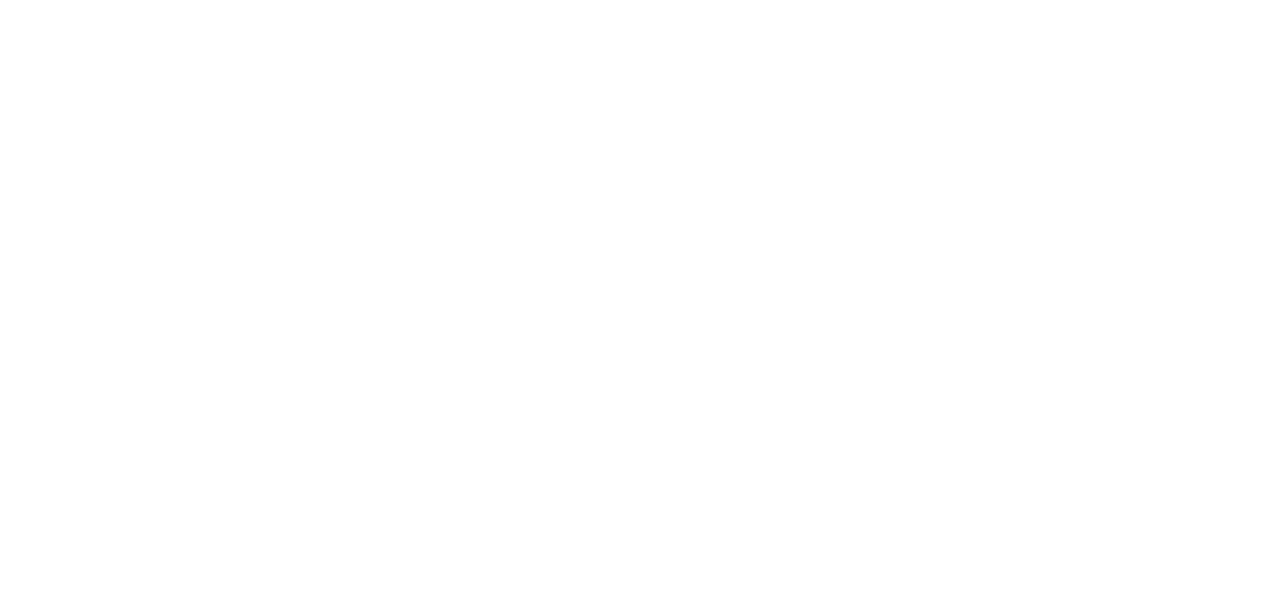
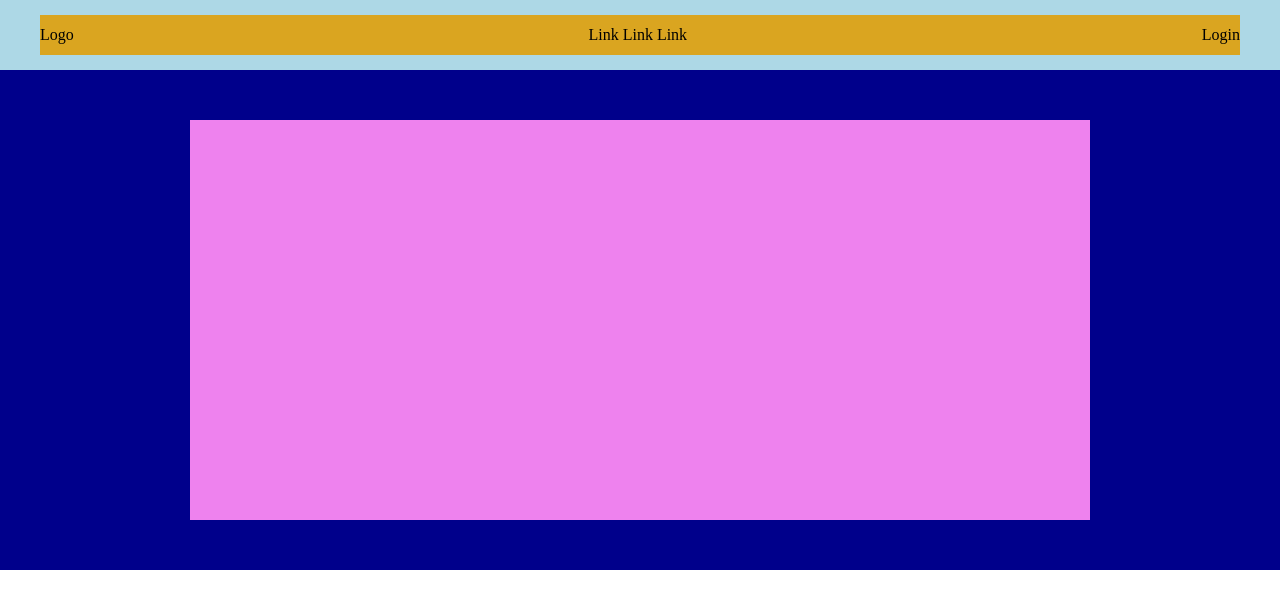
Before and after one commit to Angelo31294/htmlcss-struttura-discord, a plain HTML site: page index.html in a window 1280 px wide. Drawn offline with Linux system fonts and the light colour scheme.

Commit message:
Agg.header

```diff
--- a/css/style.css
+++ b/css/style.css
@@ -4,7 +4,42 @@ body{
     margin: 0px;
     padding: 0px;
 }
+/* --- DEBUG --- */
+.debug header{
+    background-color: #add8e6;
+}
+.debug .header-top{
+    background-color: #daa520;
+    height: 40px;
+}
+.header-bottom{
+    background-color: #00008b;
+    padding: 50px 0px;
+}
+
 /* --- COMMON --- */
+.container{
+    max-width: 1200px;
+    margin: auto;
+}
+
 /* --- HEADER --- */
+
+header{
+    padding: 15px 0px;
+}
+.header-top{
+    display: flex;
+    justify-content: space-between;
+    align-items: center;
+}
+#box-pink{
+    display: flex;
+    background-color: #ee82ee;
+    max-width: 900px;
+    height: 400px;
+    margin: auto;
+}
 /* --- MAIN --- */
+
 /* --- FOOTER --- */
--- a/index.html
+++ b/index.html
@@ -7,9 +7,23 @@
     <title>Discord</title>
     <link rel="stylesheet" href="css/style.css">
 </head>
-<body>
-    <header></header>
+<body class="debug">
+    <header>
+        <!-- Header Nav -->
+        <div class="container header-top">
+            <div class="logo">Logo</div>
+            <nav class="main-nav">Link Link Link</nav>
+            <div class="login">Login</div>
+        </div>
+    </header>
+        <!-- Header Box -->
+        <div class=" header-bottom">
+            <div id="box-pink"></div>
+        </div>
     <main></main>
-    <footer></footer>
+    <footer>
+        <div class="footer-top"></div>
+        <div class="footer-bottom"></div>
+    </footer>
 </body>
 </html>
```
